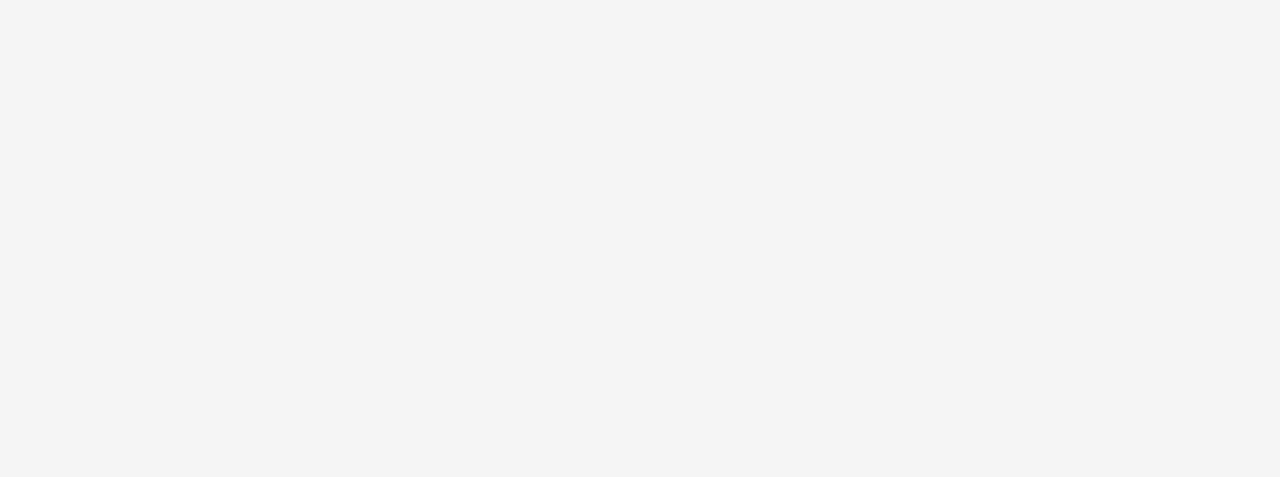
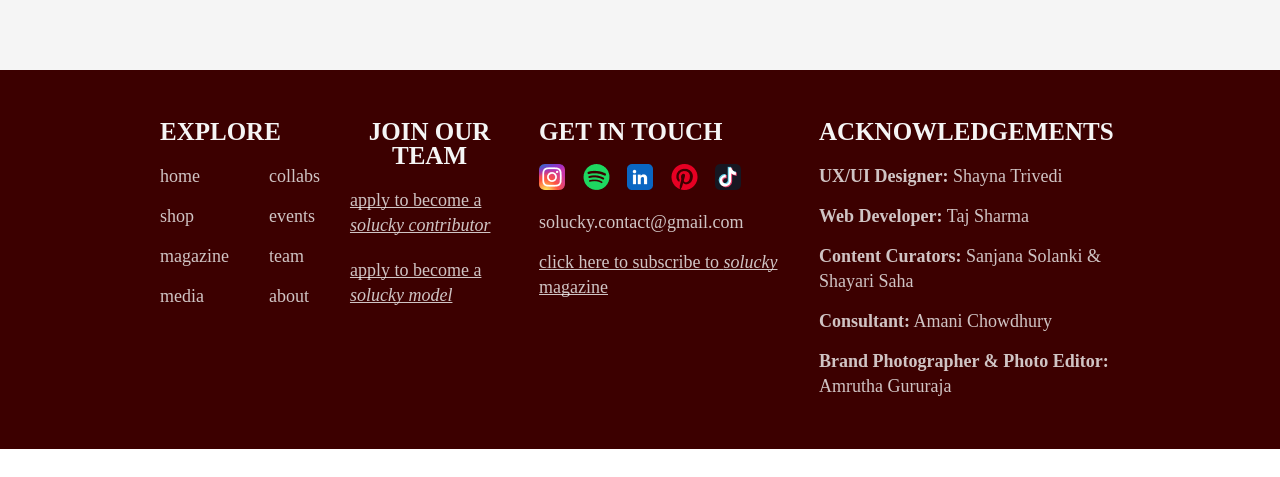
Before and after one commit to shaynatrivedi/solucky, a React (Create React App) app in the folder solucky-react-app/: page /team in a window 1280 px wide. Shown: the part 5460-5937 px from the top of the page. After the commit the page ends 5909 px from the top, so only its background shows below. Built offline with nearby package versions, Linux system fonts and the light colour scheme; a web font is replaced by a local one.

Commit message:
add footer to bottom of each page

```diff
--- a/solucky-react-app/src/components/Media.jsx
+++ b/solucky-react-app/src/components/Media.jsx
@@ -46,6 +46,7 @@ const Media = () => {
                     )}
                 </div>
             </div>
+            <Footer/>
         </div>
     )
 }
--- a/solucky-react-app/src/components/Team.css
+++ b/solucky-react-app/src/components/Team.css
@@ -104,7 +104,7 @@ a{
     width: 1383px;
     flex-direction: column;
     align-items: center;
-    height: 4800px;
+    padding-bottom: 100px;
 }
 
 .team-operations-title{
--- a/solucky-react-app/src/components/Team.jsx
+++ b/solucky-react-app/src/components/Team.jsx
@@ -1,4 +1,5 @@
 import React from "react";
+import Footer from './Footer';
 import './Team.css'
 
 const Team = () =>{
@@ -1505,6 +1506,8 @@ const Team = () =>{
 
                 </div>
             </section>
+
+            <Footer/>
         </div>
     );
 }
```
